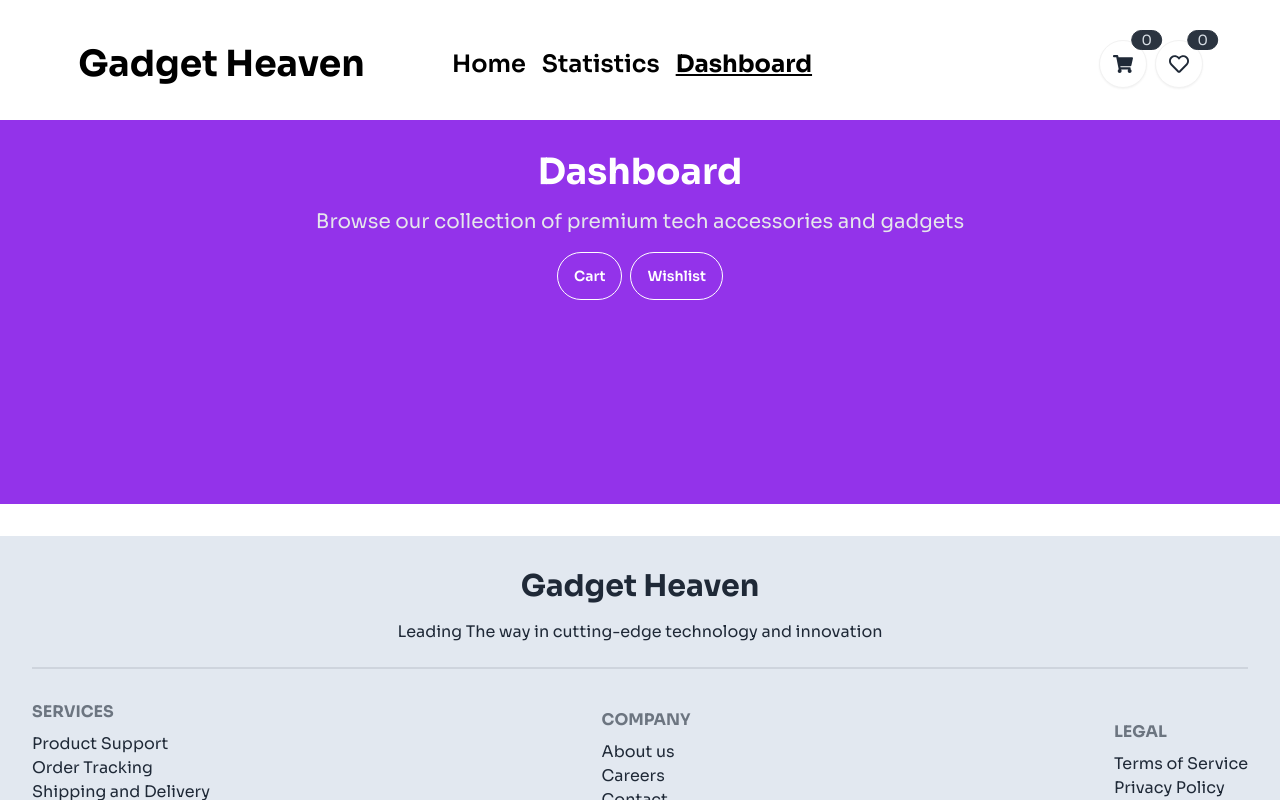
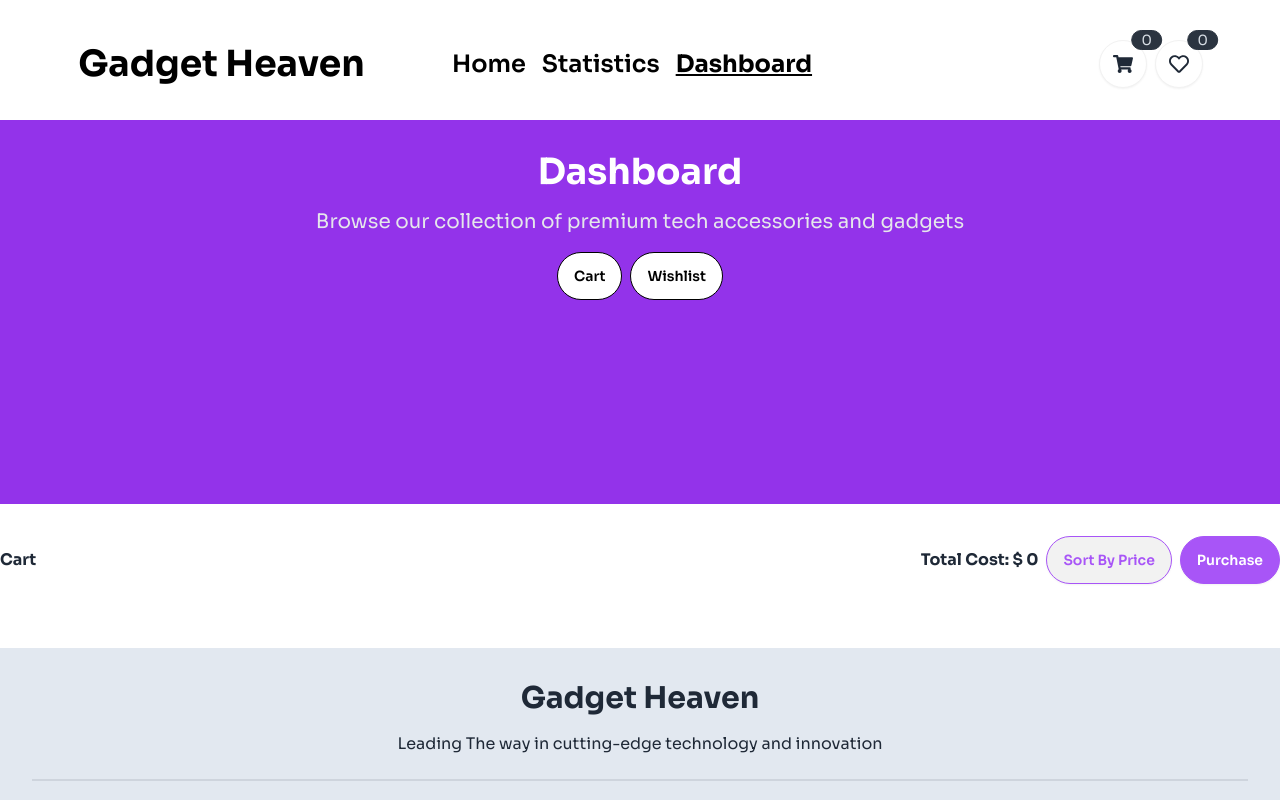
Before and after one commit to jubayerahmmad/Gadget-Heaven, a React (Vite) app: page /dashboard in a window 1280 px wide. Shown: the top 800 px of the page. Built offline with nearby package versions, Linux system fonts and the light colour scheme.

Commit message:
added to local storage

```diff
--- /dev/null
+++ b/src/Utils/utilities.js
@@ -0,0 +1,46 @@
+// add Cart to local storage
+const getStoredCart = () => {
+  const storedCartItem = localStorage.getItem("cart");
+  if (storedCartItem) {
+    const storedCart = JSON.parse(storedCartItem);
+    return storedCart;
+  } else {
+    return [];
+  }
+};
+
+const addCartToLocalStorage = (id) => {
+  const storedCart = getStoredCart();
+  if (storedCart.includes(id)) {
+    alert("Already Added");
+  } else {
+    storedCart.push(id);
+    const cartString = JSON.stringify(storedCart);
+    localStorage.setItem("cart", cartString);
+  }
+};
+
+// add to wishlist
+
+const getStoredWishlist = () => {
+  const storedWishlistItem = localStorage.getItem("wishlist");
+  if (storedWishlistItem) {
+    const storedWishlist = JSON.parse(storedWishlistItem);
+    return storedWishlist;
+  } else {
+    return [];
+  }
+};
+
+const addWishlistToLocalStorage = (id) => {
+  const storedWishlist = getStoredWishlist();
+  if (storedWishlist.includes(id)) {
+    alert("Already Added");
+  } else {
+    storedWishlist.push(id);
+    const wishListString = JSON.stringify(storedWishlist);
+    localStorage.setItem("wishlist", wishListString);
+  }
+};
+
+export { addCartToLocalStorage, addWishlistToLocalStorage };
--- a/src/components/Cards.jsx
+++ b/src/components/Cards.jsx
@@ -2,7 +2,6 @@ import { useEffect, useState } from "react";
 import { useLoaderData, useParams } from "react-router-dom";
 import Card from "./Card";
 import NoData from "./NoData";
-// import NoData from "./NoData";
 
 const Cards = () => {
   const { category } = useParams();
--- /dev/null
+++ b/src/components/Cart.jsx
@@ -0,0 +1,26 @@
+const Cart = () => {
+  return (
+    <div>
+      <div className="flex justify-between items-center my-8">
+        <div>
+          <h1 className="font-bold">Cart</h1>
+        </div>
+        <div className="flex items-center gap-2">
+          <p className="font-bold">Total Cost: $ 0</p>
+          <div>
+            <button className="btn rounded-full btn-sm lg:btn-md text-purple-500 border border-purple-500">
+              Sort By Price
+            </button>
+          </div>
+          <div>
+            <button className="btn rounded-full btn-sm lg:btn-md bg-purple-500 text-white border border-purple-500">
+              Purchase
+            </button>
+          </div>
+        </div>
+      </div>
+    </div>
+  );
+};
+
+export default Cart;
--- a/src/components/DBanner.jsx
+++ b/src/components/DBanner.jsx
@@ -1,5 +1,5 @@
 import React from "react";
-import { useLocation } from "react-router-dom";
+import { NavLink, useLocation } from "react-router-dom";
 
 const DBanner = () => {
   const { pathname } = useLocation();
@@ -16,12 +16,24 @@ const DBanner = () => {
         </p>
         {pathname === "/dashboard" ? (
           <div className="flex gap-2 justify-center">
-            <button className="btn btn-outline rounded-full text-white">
+            <NavLink
+              className={({ isActive }) =>
+                `btn btn-outline rounded-full ${
+                  isActive ? "text-black bg-white" : "text-white"
+                }`
+              }
+            >
               Cart
-            </button>
-            <button className="btn btn-outline rounded-full text-white">
+            </NavLink>
+            <NavLink
+              className={({ isActive }) =>
+                `btn btn-outline rounded-full ${
+                  isActive ? "text-black bg-white" : "text-white"
+                }`
+              }
+            >
               Wishlist
-            </button>
+            </NavLink>
           </div>
         ) : (
           ""
--- a/src/components/ProductDetails.jsx
+++ b/src/components/ProductDetails.jsx
@@ -1,6 +1,10 @@
 import { useLoaderData, useParams } from "react-router-dom";
 import DBanner from "./DBanner";
 import { FaRegStar, FaRegHeart, FaShoppingCart } from "react-icons/fa";
+import {
+  addCartToLocalStorage,
+  addWishlistToLocalStorage,
+} from "../Utils/utilities";
 
 const ProductDetails = () => {
   const { productId } = useParams();
@@ -10,7 +14,15 @@ const ProductDetails = () => {
     (product) => product.product_id === productId
   );
 
+  const handleAddToCart = (id) => {
+    addCartToLocalStorage(id);
+  };
+  const handleAddToWishlist = (id) => {
+    addWishlistToLocalStorage(id);
+  };
+
   const {
+    product_id,
     product_image,
     product_title,
     price,
@@ -65,10 +77,16 @@ const ProductDetails = () => {
                 </div>
               </div>
               <div className="flex gap-6">
-                <button className="btn btn-sm lg:btn-md rounded-full bg-purple-500 text-white  font-bold">
+                <button
+                  onClick={() => handleAddToCart(product_id)}
+                  className="btn btn-sm lg:btn-md rounded-full bg-purple-500 text-white  font-bold"
+                >
                   Add to Cart <FaShoppingCart size={20} />
                 </button>
-                <button className="btn btn-sm lg:btn-md rounded-full border border-purple-500 text-purple-500 font-bold">
+                <button
+                  onClick={() => handleAddToWishlist(product_id)}
+                  className="btn btn-sm lg:btn-md rounded-full border border-purple-500 text-purple-500 font-bold"
+                >
                   Favourites <FaRegHeart size={20}></FaRegHeart>
                 </button>
               </div>
--- a/src/pages/Dashboard.jsx
+++ b/src/pages/Dashboard.jsx
@@ -1,9 +1,13 @@
+import { Outlet } from "react-router-dom";
 import DBanner from "../components/DBanner";
 
 const Dashboard = () => {
   return (
     <div>
       <DBanner></DBanner>
+      <div className="container mx-auto">
+        <Outlet></Outlet>
+      </div>
     </div>
   );
 };
```
Also changed, not shown: src/main.jsx (+7 -0 lines).
